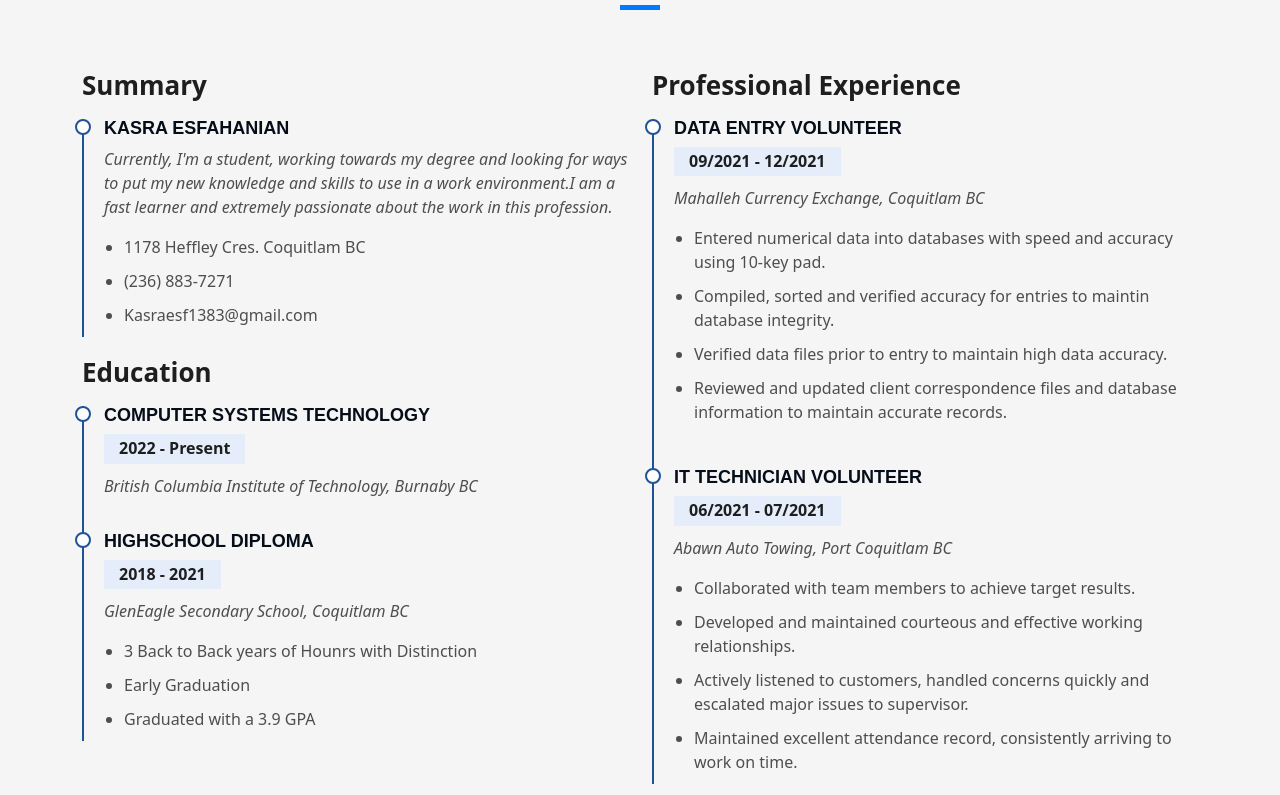
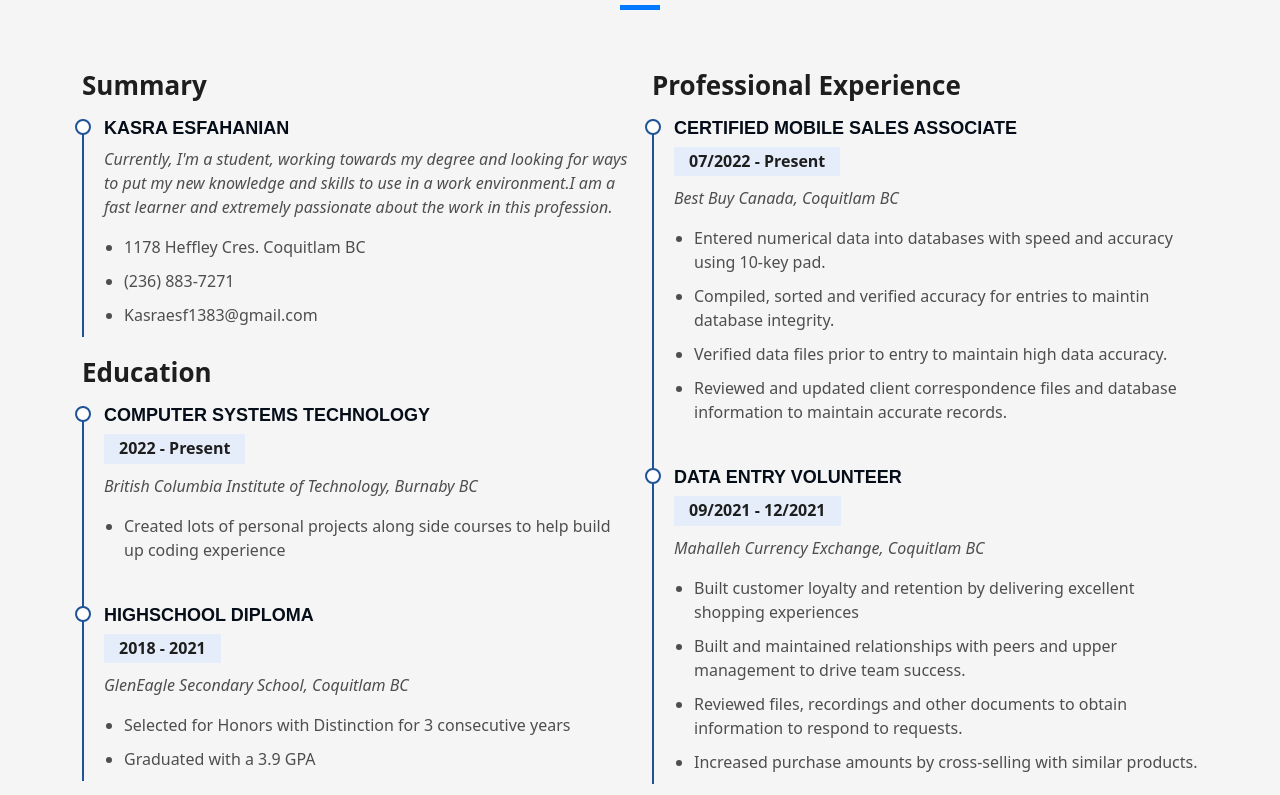
Before and after one commit to Kasraesf/Portfolio, a plain HTML site: page Resume website/index.html in a window 1280 px wide. Shown: the part 1625-2420 px from the top of the page. Drawn offline with Linux system fonts and the light colour scheme.

Commit message:
Updated resume

```diff
--- a/Resume website/index.html
+++ b/Resume website/index.html
@@ -177,14 +177,16 @@
               <h4>Computer Systems Technology</h4>
               <h5>2022 - Present</h5>
               <p><em>British Columbia Institute of Technology, Burnaby BC</em></p>
+              <ul>
+                <li>Created lots of personal projects along side courses to help build up coding experience</li>
+              </ul>
             </div>
             <div class="resume-item">
               <h4>HighSchool Diploma</h4>
               <h5>2018 - 2021</h5>
               <p><em>GlenEagle Secondary School, Coquitlam BC</em></p>
               <ul>
-                <li>3 Back to Back years of Hounrs with Distinction</li>
-                <li>Early Graduation</li>
+                <li>Selected for Honors with Distinction for 3 consecutive years</li>
                 <li>Graduated with a 3.9 GPA</li>
               </ul>
             </div>
@@ -192,9 +194,9 @@
           <div class="col-lg-6" data-aos="fade-up" data-aos-delay="100">
             <h3 class="resume-title">Professional Experience</h3>
             <div class="resume-item">
-              <h4>Data Entry Volunteer</h4>
-              <h5>09/2021 - 12/2021</h5>
-              <p><em>Mahalleh Currency Exchange, Coquitlam BC</em></p>
+              <h4>Certified Mobile Sales Associate</h4>
+              <h5>07/2022 - Present</h5>
+              <p><em>Best Buy Canada, Coquitlam BC</em></p>
               <ul>
                 <li>Entered numerical data into databases with speed and accuracy
                   using 10-key pad.</li>
@@ -205,15 +207,14 @@
               </ul>
             </div>
             <div class="resume-item">
-              <h4>IT Technician Volunteer</h4>
-              <h5>06/2021 - 07/2021</h5>
-              <p><em>Abawn Auto Towing, Port Coquitlam BC</em></p>
+              <h4>Data Entry Volunteer</h4>
+              <h5>09/2021 - 12/2021</h5>
+              <p><em>Mahalleh Currency Exchange, Coquitlam BC</em></p>
               <ul>
-                <li>Collaborated with team members to achieve target results.</li>
-                <li>Developed and maintained courteous and effective working relationships.</li>
-                <li>Actively listened to customers, handled concerns quickly and escalated major issues to supervisor.
-                </li>
-                <li>Maintained excellent attendance record, consistently arriving to work on time.</li>
+                <li>Built customer loyalty and retention by delivering excellent shopping experiences</li>
+                <li>Built and maintained relationships with peers and upper management to drive team success.</li>
+                <li>Reviewed files, recordings and other documents to obtain information to respond to requests.</li>
+                <li>Increased purchase amounts by cross-selling with similar products.</li>
               </ul>
             </div>
           </div>
```
